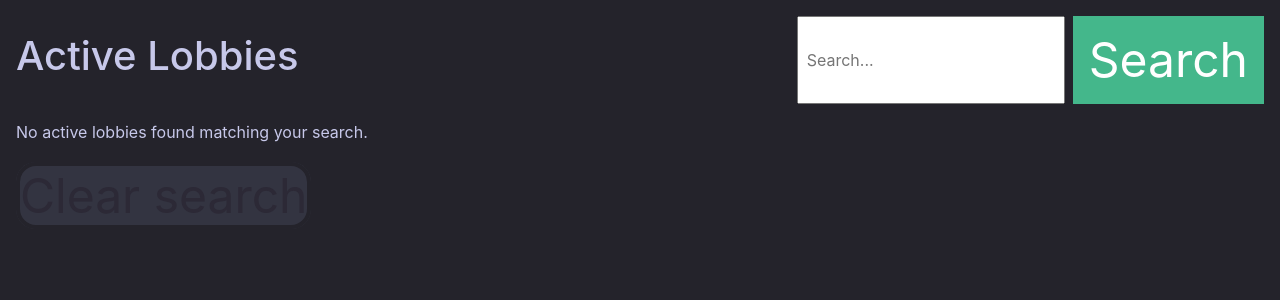
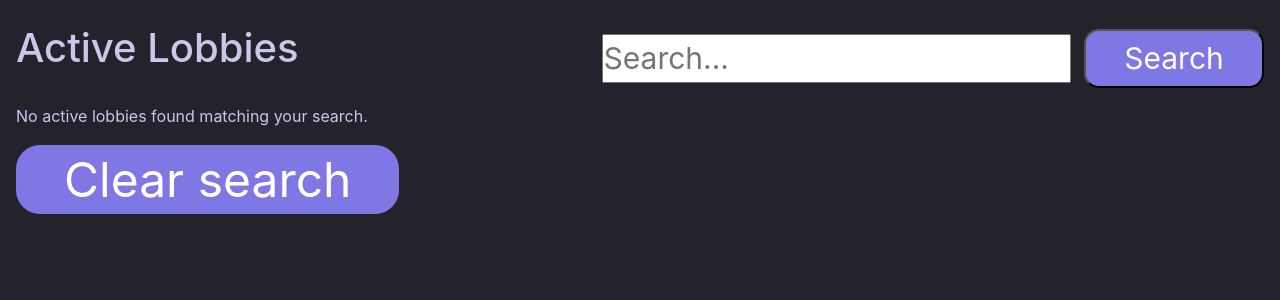
Before and after one commit to vinit-rao/queueup-django, a Django app: page /posts/ in a window 1280 px wide. Shown: the part 81-381 px from the top of the page. Run offline with Django 5.2, Linux system fonts and the light colour scheme; data that the repository does not hold is empty.

Commit message:
fixed up some buttons and ensured the styling is aligned with our design and colour palette

```diff
--- a/queueup/templates/posts/posts_list.html
+++ b/queueup/templates/posts/posts_list.html
@@ -8,9 +8,9 @@
     <h1>Active Lobbies</h1>
 
     <div class="search-container">
-        <form class="search-form" action="{% url 'posts:list' %}" method="get">
-            <input type="text" name="q" placeholder="Search..." value="{{ query|default:'' }}">
-            <button type="submit">Search</button>
+        <form class="" action="{% url 'posts:list' %}" method="get">
+            <input type="text" name="q" placeholder="Search..." value="{{ query|default:'' }}" style="font-size: 30px">
+            <button type="submit" class="button-thingy" style="font-size: 30px">Search</button>
         </form>
     </div>
 </div>
@@ -36,7 +36,7 @@
         {% empty %}
             <div style="grid-column: 1/-1; text-align: left;">
                 <p>No active lobbies found matching your search.</p>
-                <a href="{% url 'posts:list' %}" class="button-thingy">Clear search</a>
+                <a href="{% url 'posts:list' %}" class="button-thingy"> Clear search </a>
             </div>
         {% endfor %}
     </div>
--- a/static/css/style.css
+++ b/static/css/style.css
@@ -153,7 +153,7 @@ a:hover {
 }
 
 .search-form button {
-    background-color: #44B78B;
+    background-color: #7e77e4;
     border: none;
     color: white;
     padding: 0.5rem 1rem;
@@ -205,7 +205,7 @@ a:hover {
 }
 
 .post-text h2 { font-size: 1.2rem; margin: 0; }
-.post-text p { font-size: 0.9rem; color: #44B78B; margin: 0; }
+.post-text p { font-size: 0.9rem; color: #7e77e4; margin: 0; }
 
 /* --- Post Page Hero Banner --- */
 .game-banner-container {
@@ -230,7 +230,7 @@ a:hover {
 
 .btn-join {
     display: inline-block;
-    background-color: #44B78B;
+    background-color: #7e77e4;
     color: white;
     padding: 0.8rem 1.5rem;
     font-size: 1rem;
@@ -249,7 +249,7 @@ a:hover {
     left: 0;
     width: 100%;
     background-color: #1a1a1a;
-    border: 1px solid #44B78B;
+    border: 1px solid #7e77e4;
     z-index: 1000;
     list-style: none;
     max-height: 250px;
@@ -275,11 +275,14 @@ a:hover {
 }
 
 .button-thingy {
-    border-radius: 20px;
-    border: 4px solid #24232B;
-    background: #333441;
+    border-radius: 0.5em;
+    /*border: 0px solid #24232B;*/
+    /*margin: 5px;*/
     text-align: center;
-    color: #2C2936;
+    padding: 5px 1em;
+    background: #7e77e4;
+    width: 6em;
+    color: #ffffff;
 }
 
 /* --- Lobby Chat --- */
--- a/templates/layout.html
+++ b/templates/layout.html
@@ -41,9 +41,7 @@
           </form>
           {% else %}
               <li class="nav-item active">
-                <a class="nav-link" href="#" data-toggle="modal" data-target="#loginModal" title="Login">
-                    Login
-                </a>
+                <a class="nav-link" href="#" data-toggle="modal" data-target="#loginModal" title="Login">Login</a>
               </li>
               <li class="nav-item active">
                 <a class="nav-link" href="{% url 'users:register' %}" title="Register">Register <span class="sr-only">(current)</span></a>
@@ -124,13 +122,14 @@
           <div class="form-group">
             <input type="password" name="password" class="form-control" placeholder="Password">
           </div>
-
-          <button type="submit" class="btn btn-primary">Login</button>
+{# Edited CSS #}
+          <button type="submit" class="button-thingy" style="font-size: 20px;">Login</button>
         </form>
 
         <hr>
         <p>Don't have an account?</p>
-        <a href="{% url 'users:register' %}">Register</a>
+{#          Edited CSS #}
+        <a href="{% url 'users:register' %}" class="button-thingy" style="font-size: 20px;">Register</a>
       </div>
 
     </div>
--- a/users/templates/users/login.html
+++ b/users/templates/users/login.html
@@ -12,6 +12,6 @@
         {% if request.GET.next %}
             <input type="hidden" name="next" value="{{ request.GET.next }}">
         {% endif %}
-        <button class="form-submit">Submit</button>
+        <button class="form-submit button-thingy">Submit</button>
     </form>
 {% endblock %}
```
